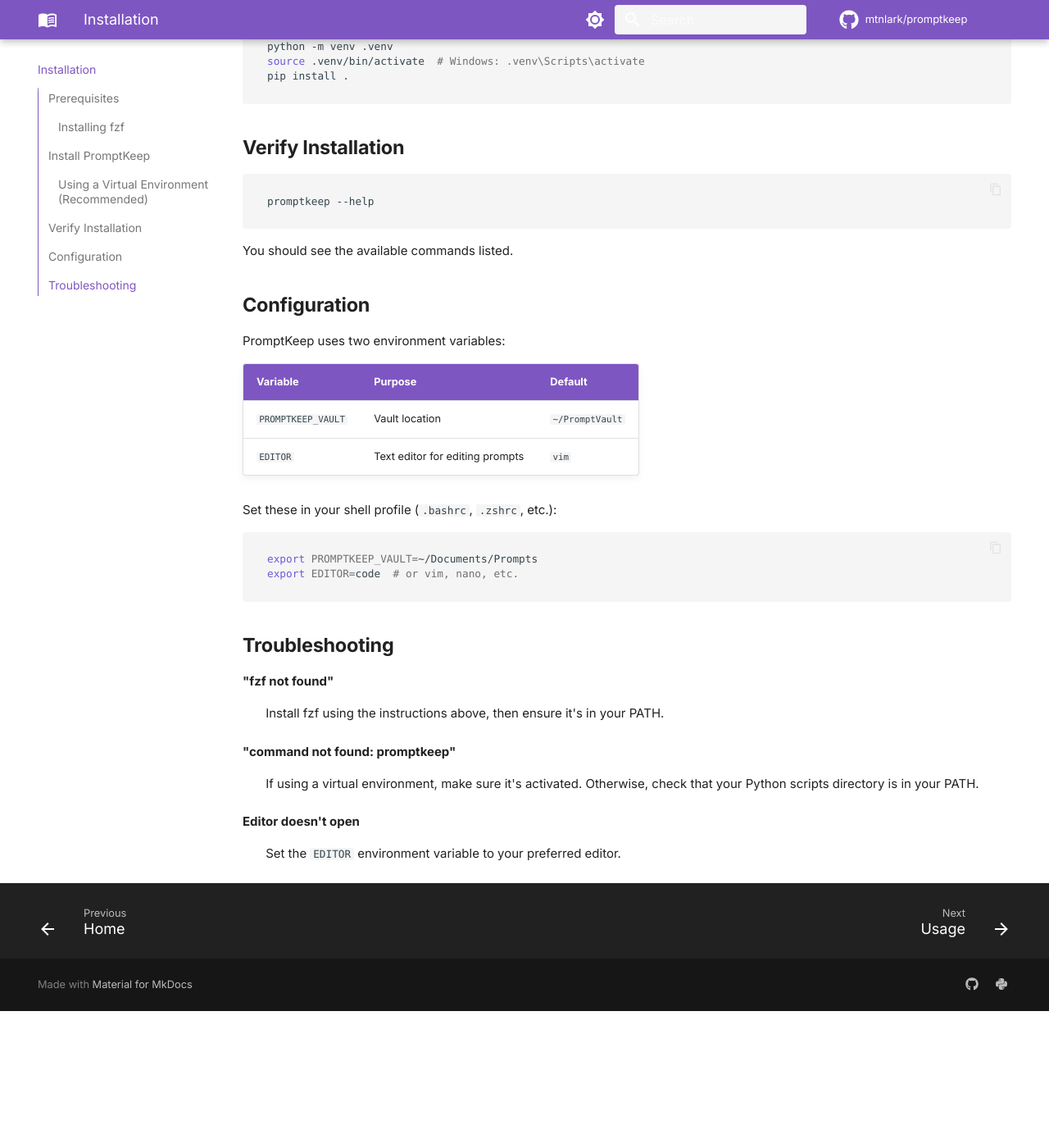
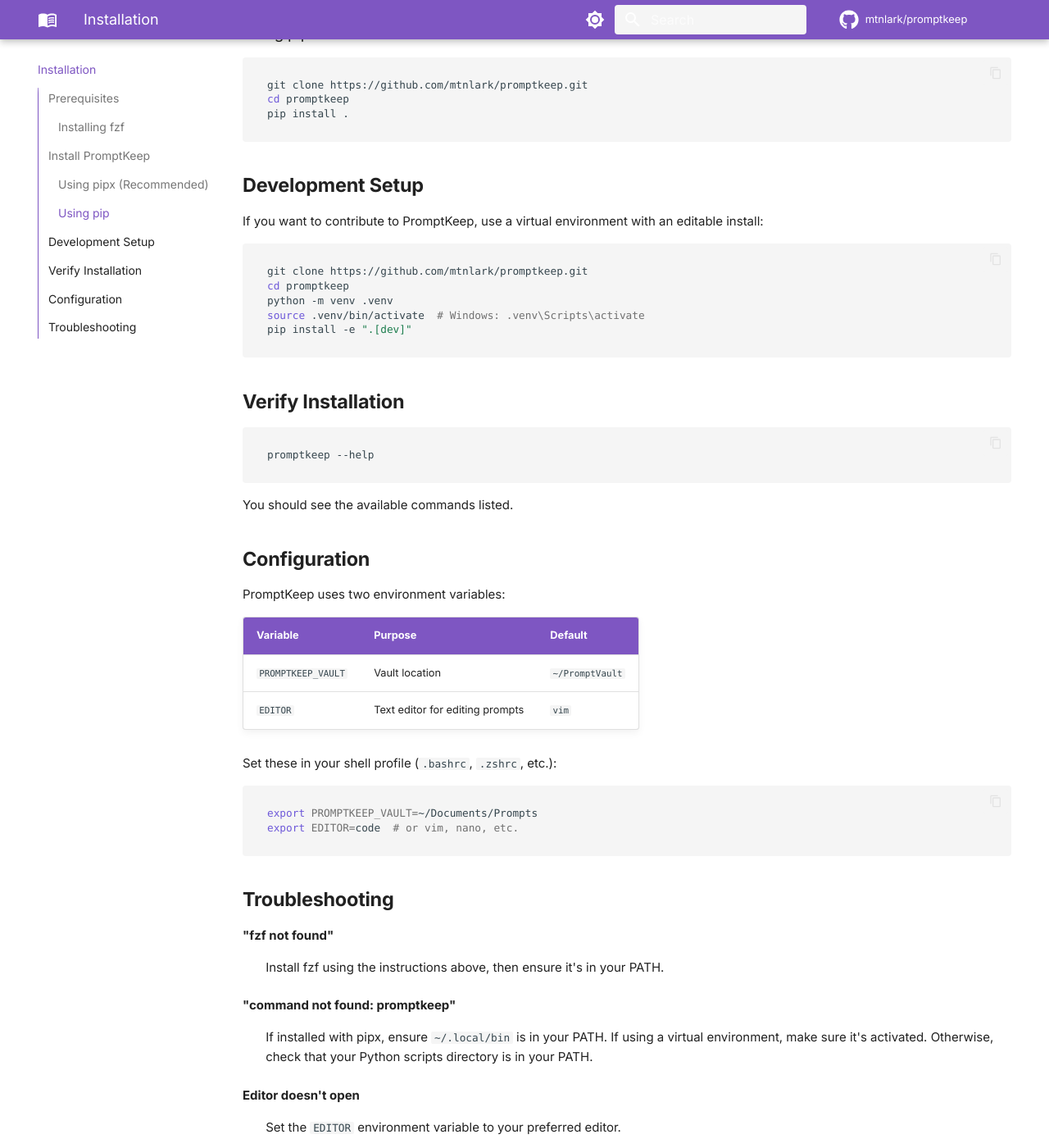
Before and after one commit to mtnlark/promptkeep, an MkDocs documentation site: the page built from docs/installation.md, in a window 1280 px wide and 1400 px high, scrolled down 781 px. Shown: the whole window at 82% size. Built offline with MkDocs 1.6.1 and Material for MkDocs 9.7.7, drawn with Linux system fonts in a browser that asks for light colours; comment, search, counter and statistics services are not loaded; the version menu is left out; before the commit the page ends 2014 px from its top, so only the background shows below that; some of the changed text lies outside the part shown.

Commit message:
Recommend pipx over venv for end-user installation
PromptKeep is a CLI tool, so pipx is a better fit than manual venv
management — it provides automatic isolation without extra steps.
Venv instructions are moved to a Development Setup section for
contributors.

https://claude.ai/code/session_0194gu5w4wMKh7725qyMPSBA

````diff
--- a/docs/installation.md
+++ b/docs/installation.md
@@ -33,20 +33,34 @@
 
 ## Install PromptKeep
 
+### Using pipx (Recommended)
+
+[pipx](https://pipx.pypa.io/) installs CLI tools in isolated environments automatically — no manual virtual environment needed.
+
+```bash
+git clone https://github.com/mtnlark/promptkeep.git
+cd promptkeep
+pipx install .
+```
+
+### Using pip
+
 ```bash
 git clone https://github.com/mtnlark/promptkeep.git
 cd promptkeep
 pip install .
 ```
 
-### Using a Virtual Environment (Recommended)
+## Development Setup
+
+If you want to contribute to PromptKeep, use a virtual environment with an editable install:
 
 ```bash
 git clone https://github.com/mtnlark/promptkeep.git
 cd promptkeep
 python -m venv .venv
 source .venv/bin/activate  # Windows: .venv\Scripts\activate
-pip install .
+pip install -e ".[dev]"
 ```
 
 ## Verify Installation
@@ -79,7 +93,7 @@ export EDITOR=code  # or vim, nano, etc.
 : Install fzf using the instructions above, then ensure it's in your PATH.
 
 **"command not found: promptkeep"**
-: If using a virtual environment, make sure it's activated. Otherwise, check that your Python scripts directory is in your PATH.
+: If installed with pipx, ensure `~/.local/bin` is in your PATH. If using a virtual environment, make sure it's activated. Otherwise, check that your Python scripts directory is in your PATH.
 
 **Editor doesn't open**
 : Set the `EDITOR` environment variable to your preferred editor.
````
Also changed, not shown: README.md (+1 -1 lines).
